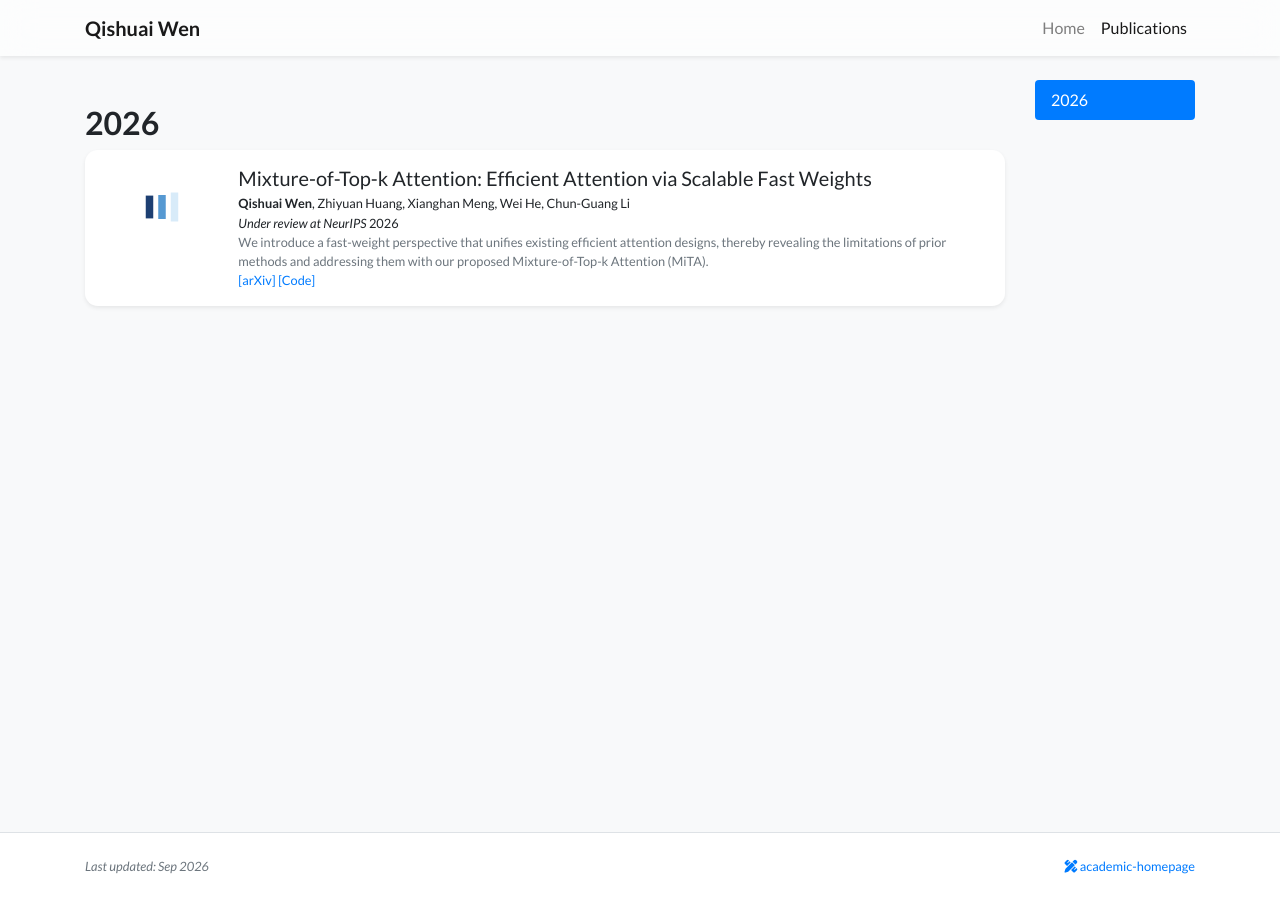
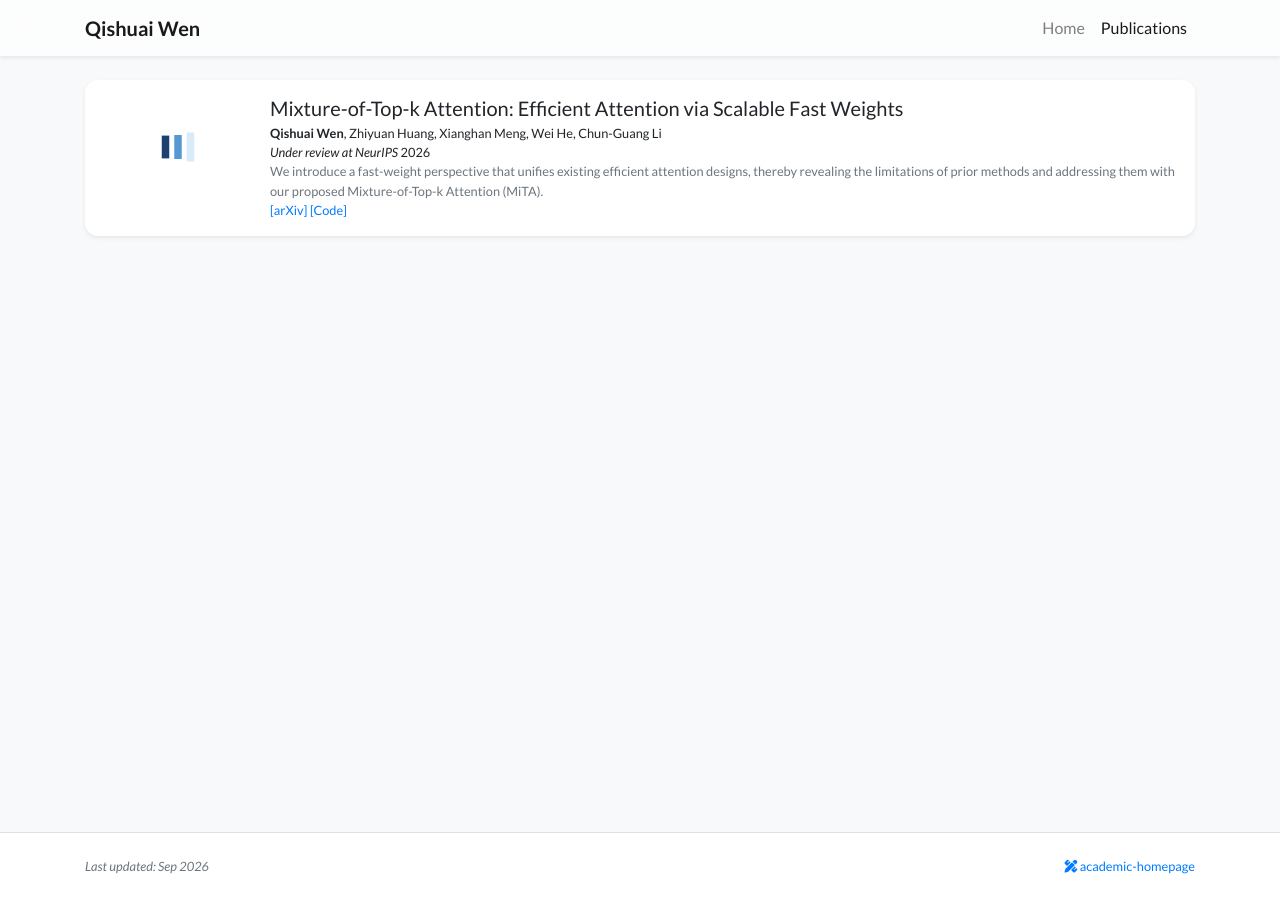
Before and after one commit to QishuaiWen/qishuaiwen.github.io, a Jekyll site: the page built from publications.html, in a window 1280 px wide. Built offline with Jekyll 4.4.1, drawn with Linux system fonts in a browser that asks for light colours; nearby versions of some CDN libraries; a style sheet for code colours, icons or effects is not loaded.

Commit message:
Update publications.html

```diff
--- a/publications.html
+++ b/publications.html
@@ -1,32 +1,17 @@
 ---
 layout: default
-title : Publications
+title: Publications
 navbar_title: Publications
-body_attr: >-
-  data-spy="scroll" data-target="#navbar-year" data-offset="100"
 ---
 
-{% assign pubs_by_year = site.publications | sort: "date" | reverse | group_by_exp: "item", "item.date | date: '%Y'" %}
+{% assign pubs = site.publications | sort: "date" | reverse %}
 
 <div class="row">
-    <div class="col-12 col-lg-10">
-        {% for year in pubs_by_year %}
-        {% assign num_papers = year.items | size %}
-        <h2 class="pt-4" id="year-{{ year.name }}">{{ year.name }}</h2>
-        <div class="my-0 p-0 bg-white shadow-sm rounded-xl">
-            {% for item in year.items %}
-                {% include widgets/publication_item.html item=item hide_bottom_border=forloop.last first=forloop.first last=forloop.last %}
-            {% endfor %}
-        </div>
-        {% endfor %}
+  <div class="col-12">
+    <div class="my-0 p-0 bg-white shadow-sm rounded-xl">
+      {% for item in pubs %}
+        {% include widgets/publication_item.html item=item hide_bottom_border=forloop.last first=forloop.first last=forloop.last %}
+      {% endfor %}
     </div>
-
-    <div class="col-2 d-none d-lg-block">
-        <div id="navbar-year" class="nav nav-pills flex-column sticky-top" style="top: 80px">
-            {% for year in pubs_by_year %}
-            <a class="nav-link d-block" href="#year-{{ year.name }}">{{ year.name }}</a>
-            {% endfor %}
-        </div>
-    </div>
-
+  </div>
 </div>
```
